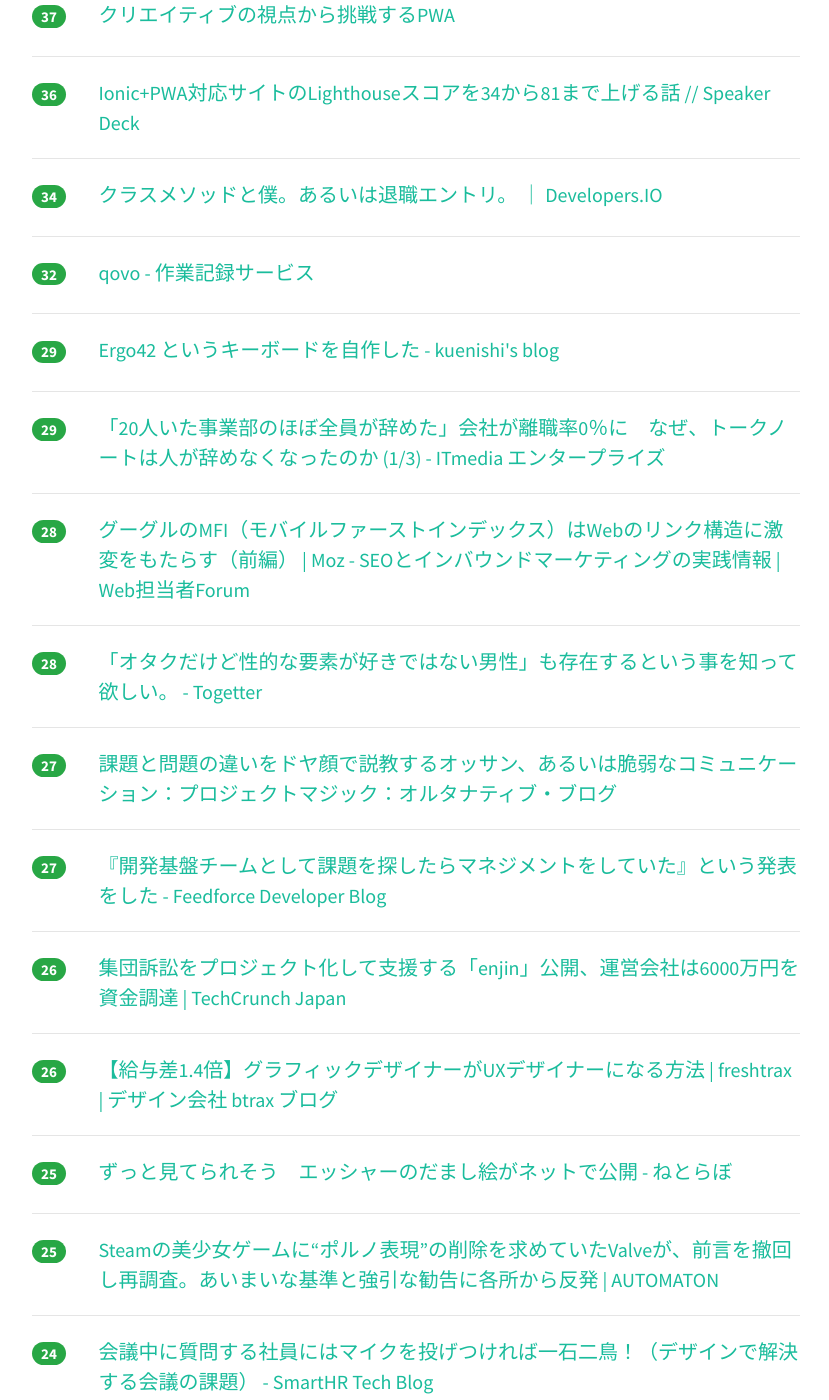
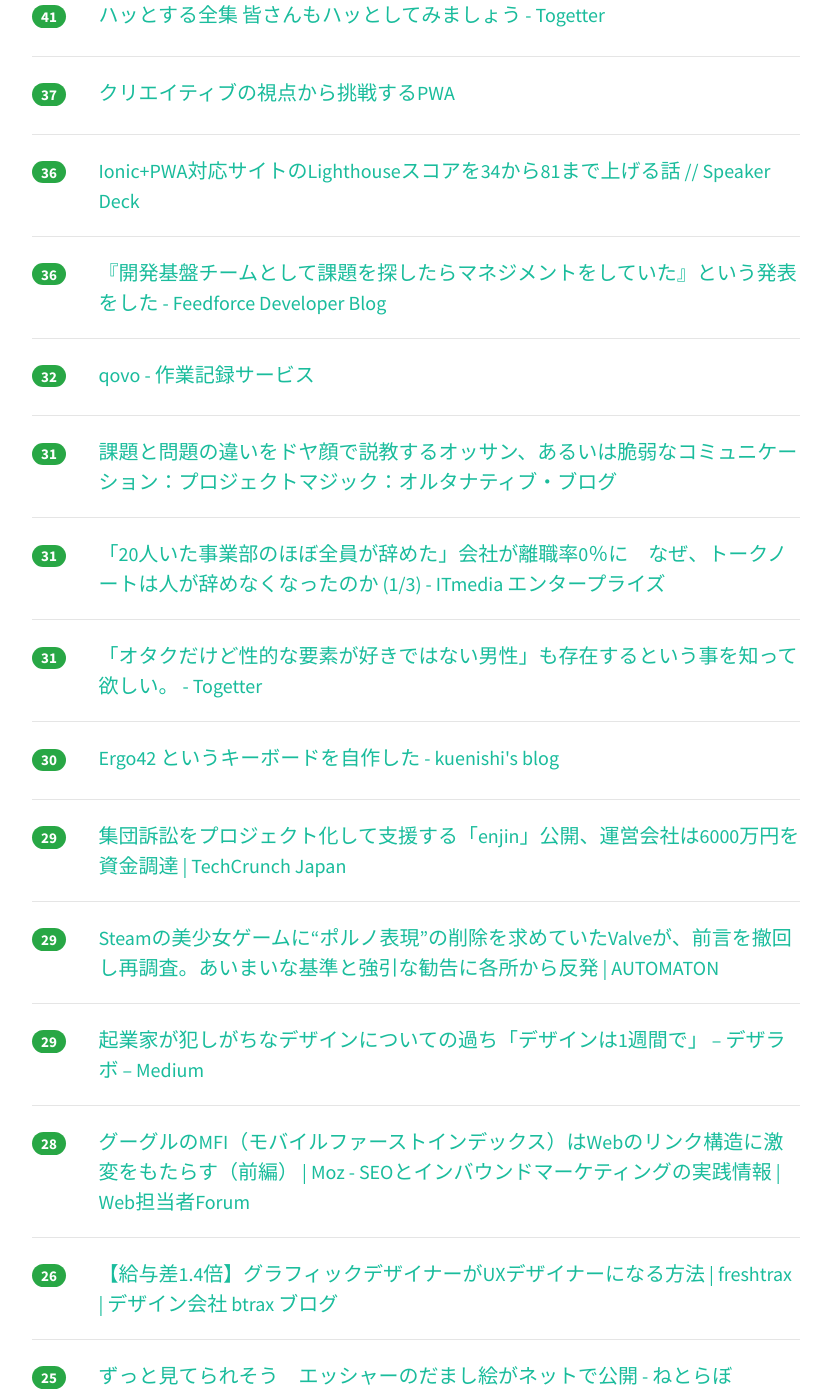
Before and after one commit to yatta47/hatena-matome-site, a Jekyll site: the page built from _posts/2018-05-21-hatena.md, in a window 1280 px wide and 1400 px high, scrolled down 2815 px. Shown: the whole window, without its empty margins (224-1053 px from the left). Built offline with Jekyll 4.4.1, drawn with Linux system fonts in a browser that asks for light colours; nearby versions of some CDN libraries; some of the changed text lies outside the part shown.

Commit message:
Updated 2018-05-21

```diff
--- a/_posts/2018-05-21-hatena.md
+++ b/_posts/2018-05-21-hatena.md
@@ -1,13 +1,13 @@
 ---
 layout: post
 title:  "2018-05-21 はてぶIT"
-date:   2018-05-21 22:02:47
+date:   2018-05-21 23:03:05
 tags: [it-hotentry]
 ---
-63 件のデータあり
+67 件のデータあり
 
 <hr><div class="row">
-<div class="col-1"><span class="badge badge-pill badge-success h2">893</span></div>
+<div class="col-1"><span class="badge badge-pill badge-success h2">914</span></div>
 <div class="col-11"><a href='http://www.megamouth.info/entry/2018/05/21/031550' target='_blank'>弊社から社員が退職しました - megamouthの葬列</a></div>
 </div>
 <hr>
@@ -17,43 +17,53 @@ tags: [it-hotentry]
 </div>
 <hr>
 <div class="row">
-<div class="col-1"><span class="badge badge-pill badge-success h2">385</span></div>
+<div class="col-1"><span class="badge badge-pill badge-success h2">393</span></div>
 <div class="col-11"><a href='http://www.yomiuri.co.jp/politics/20180520-OYT1T50149.html' target='_blank'>省庁データ、近く西暦で統一…来春は間に合わず : 政治 : 読売新聞（YOMIURI ONLINE）</a></div>
 </div>
 <hr>
 <div class="row">
-<div class="col-1"><span class="badge badge-pill badge-success h2">250</span></div>
+<div class="col-1"><span class="badge badge-pill badge-success h2">287</span></div>
+<div class="col-11"><a href='http://diamond.jp/articles/-/169786' target='_blank'>あなたが「グーグル式仕事術」を完コピすべき理由 | SPRINT 最速仕事術 | ダイヤモンド・オンライン</a></div>
+</div>
+<hr>
+<div class="row">
+<div class="col-1"><span class="badge badge-pill badge-success h2">258</span></div>
 <div class="col-11"><a href='https://medium.com/@voluntas/d03cafd3d2c0' target='_blank'>フルリモートワークを諦めた – V – Medium</a></div>
 </div>
 <hr>
 <div class="row">
-<div class="col-1"><span class="badge badge-pill badge-success h2">246</span></div>
-<div class="col-11"><a href='http://diamond.jp/articles/-/169786' target='_blank'>あなたが「グーグル式仕事術」を完コピすべき理由 | SPRINT 最速仕事術 | ダイヤモンド・オンライン</a></div>
+<div class="col-1"><span class="badge badge-pill badge-success h2">185</span></div>
+<div class="col-11"><a href='https://www.publickey1.jp/blog/18/javajava_day_tokyoopenjdk.html' target='_blank'>日本オラクルが今後のJavaのリリースモデルと公式バイナリについてあらためてJava Day Tokyoで説明。オラクルによる公式バイナリの無償提供はOpenJDKベース － Publickey</a></div>
 </div>
 <hr>
 <div class="row">
 <div class="col-1"><span class="badge badge-pill badge-success h2">179</span></div>
-<div class="col-11"><a href='https://www.publickey1.jp/blog/18/javajava_day_tokyoopenjdk.html' target='_blank'>日本オラクルが今後のJavaのリリースモデルと公式バイナリについてあらためてJava Day Tokyoで説明。オラクルによる公式バイナリの無償提供はOpenJDKベース － Publickey</a></div>
-</div>
-<hr>
-<div class="row">
-<div class="col-1"><span class="badge badge-pill badge-success h2">176</span></div>
 <div class="col-11"><a href='https://note.mu/goando/n/neb6ea35f1da3' target='_blank'>データ視覚化のデザイン #1｜Go Ando / THE GUILD｜note</a></div>
 </div>
 <hr>
 <div class="row">
-<div class="col-1"><span class="badge badge-pill badge-success h2">160</span></div>
+<div class="col-1"><span class="badge badge-pill badge-success h2">167</span></div>
 <div class="col-11"><a href='http://made.livesense.co.jp/entry/2018/05/21/105008' target='_blank'>DNS over HTTPSを使ってDNSレコードを外形監視 - LIVESENSE ENGINEER BLOG</a></div>
 </div>
 <hr>
 <div class="row">
-<div class="col-1"><span class="badge badge-pill badge-success h2">100</span></div>
+<div class="col-1"><span class="badge badge-pill badge-success h2">111</span></div>
 <div class="col-11"><a href='https://qiita.com/west-hiroaki/items/9560f0504c3bdfe970f5' target='_blank'>ソシャゲエンジニアの自分が開発MacBookにインストールしているアプリやら設定やら - Qiita</a></div>
 </div>
 <hr>
 <div class="row">
-<div class="col-1"><span class="badge badge-pill badge-success h2">97</span></div>
+<div class="col-1"><span class="badge badge-pill badge-success h2">100</span></div>
 <div class="col-11"><a href='http://s0sem0y.hatenablog.com/entry/2018/05/21/001941' target='_blank'>Deep Learning勉強のための書籍【2018年版】 - HELLO CYBERNETICS</a></div>
+</div>
+<hr>
+<div class="row">
+<div class="col-1"><span class="badge badge-pill badge-success h2">96</span></div>
+<div class="col-11"><a href='http://morishin.hatenablog.com/entry/release-katteyokatta' target='_blank'>「買ってよかったもの」というサイトをリリースした - 書いたもの。</a></div>
+</div>
+<hr>
+<div class="row">
+<div class="col-1"><span class="badge badge-pill badge-success h2">86</span></div>
+<div class="col-11"><a href='https://news.yahoo.co.jp/pickup/6283228' target='_blank'>省庁データ 西暦で統一へ | 2018/5/21(月) 7:44 - Yahoo!ニュース</a></div>
 </div>
 <hr>
 <div class="row">
@@ -62,38 +72,33 @@ tags: [it-hotentry]
 </div>
 <hr>
 <div class="row">
-<div class="col-1"><span class="badge badge-pill badge-success h2">84</span></div>
-<div class="col-11"><a href='https://news.yahoo.co.jp/pickup/6283228' target='_blank'>省庁データ 西暦で統一へ | 2018/5/21(月) 7:44 - Yahoo!ニュース</a></div>
+<div class="col-1"><span class="badge badge-pill badge-success h2">73</span></div>
+<div class="col-11"><a href='https://dev.classmethod.jp/tool/docker/microscanner/' target='_blank'>無料で脆弱性検査！Dockerfileに4行追加で導入できるmicroscannerを試してみた</a></div>
 </div>
 <hr>
 <div class="row">
-<div class="col-1"><span class="badge badge-pill badge-success h2">83</span></div>
-<div class="col-11"><a href='http://morishin.hatenablog.com/entry/release-katteyokatta' target='_blank'>「買ってよかったもの」というサイトをリリースした - 書いたもの。</a></div>
+<div class="col-1"><span class="badge badge-pill badge-success h2">72</span></div>
+<div class="col-11"><a href='https://forest.watch.impress.co.jp/docs/serial/yajiuma/1122692.html' target='_blank'>「Windows 10 April 2018 Update」で見つかった不具合のまとめ - やじうまの杜 - 窓の杜</a></div>
 </div>
 <hr>
 <div class="row">
-<div class="col-1"><span class="badge badge-pill badge-success h2">69</span></div>
+<div class="col-1"><span class="badge badge-pill badge-success h2">72</span></div>
 <div class="col-11"><a href='https://qiita.com/taptappun/items/1d3e2c9646cf7d4557db' target='_blank'>ゲームでよく見落とされるテストケースとその再現手法 - Qiita</a></div>
 </div>
 <hr>
 <div class="row">
-<div class="col-1"><span class="badge badge-pill badge-success h2">68</span></div>
-<div class="col-11"><a href='https://forest.watch.impress.co.jp/docs/serial/yajiuma/1122692.html' target='_blank'>「Windows 10 April 2018 Update」で見つかった不具合のまとめ - やじうまの杜 - 窓の杜</a></div>
-</div>
-<hr>
-<div class="row">
-<div class="col-1"><span class="badge badge-pill badge-success h2">68</span></div>
-<div class="col-11"><a href='https://dev.classmethod.jp/tool/docker/microscanner/' target='_blank'>無料で脆弱性検査！Dockerfileに4行追加で導入できるmicroscannerを試してみた</a></div>
-</div>
-<hr>
-<div class="row">
-<div class="col-1"><span class="badge badge-pill badge-success h2">64</span></div>
+<div class="col-1"><span class="badge badge-pill badge-success h2">65</span></div>
 <div class="col-11"><a href='https://developers.google.com/web/progressive-web-apps/checklist' target='_blank'>Progressive Web App Checklist  |  Web  |  Google Developers</a></div>
 </div>
 <hr>
 <div class="row">
-<div class="col-1"><span class="badge badge-pill badge-success h2">59</span></div>
+<div class="col-1"><span class="badge badge-pill badge-success h2">63</span></div>
 <div class="col-11"><a href='http://isucon.net/archives/52012898.html' target='_blank'>ISUCON8 日程決定＆1名での参加枠設置します！ #isucon : ISUCON公式Blog</a></div>
+</div>
+<hr>
+<div class="row">
+<div class="col-1"><span class="badge badge-pill badge-success h2">60</span></div>
+<div class="col-11"><a href='http://tech.nikkeibp.co.jp/atcl/nxt/column/18/00294/051700002/' target='_blank'>なくなるJava SE無償版、ユーザーはどうなる | 日経 xTECH（クロステック）</a></div>
 </div>
 <hr>
 <div class="row">
@@ -102,28 +107,33 @@ tags: [it-hotentry]
 </div>
 <hr>
 <div class="row">
-<div class="col-1"><span class="badge badge-pill badge-success h2">55</span></div>
-<div class="col-11"><a href='http://tech.nikkeibp.co.jp/atcl/nxt/column/18/00294/051700002/' target='_blank'>なくなるJava SE無償版、ユーザーはどうなる | 日経 xTECH（クロステック）</a></div>
+<div class="col-1"><span class="badge badge-pill badge-success h2">57</span></div>
+<div class="col-11"><a href='https://coliss.com/articles/build-websites/operation/work/image-organizer-tiat.html' target='_blank'>デザイナー・カメラマンにおすすめ！大量の画像を効率的に管理できるWin, Mac, Linux対応の無料アプリ -Tiat | コリス</a></div>
+</div>
+<hr>
+<div class="row">
+<div class="col-1"><span class="badge badge-pill badge-success h2">56</span></div>
+<div class="col-11"><a href='https://wevox.io/media/story_pepabo_anchipo/' target='_blank'>「マネージメントとはつくること」GMOペパボCTOに聞く組織開発の真髄 | DIO</a></div>
 </div>
 <hr>
 <div class="row">
 <div class="col-1"><span class="badge badge-pill badge-success h2">53</span></div>
-<div class="col-11"><a href='https://coliss.com/articles/build-websites/operation/work/image-organizer-tiat.html' target='_blank'>デザイナー・カメラマンにおすすめ！大量の画像を効率的に管理できるWin, Mac, Linux対応の無料アプリ -Tiat | コリス</a></div>
-</div>
-<hr>
-<div class="row">
-<div class="col-1"><span class="badge badge-pill badge-success h2">52</span></div>
 <div class="col-11"><a href='https://about.yahoo.co.jp/info/bigdata/special/2018/01/' target='_blank'>新社会人もベテラン社員も必見！ビッグデータで新社会人の悩みを先に知る - ビッグデータレポート - ヤフー株式会社</a></div>
 </div>
 <hr>
 <div class="row">
 <div class="col-1"><span class="badge badge-pill badge-success h2">49</span></div>
-<div class="col-11"><a href='https://wevox.io/media/story_pepabo_anchipo/' target='_blank'>「マネージメントとはつくること」GMOペパボCTOに聞く組織開発の真髄 | DIO</a></div>
+<div class="col-11"><a href='https://thehimalayantimes.com/nepal/japanese-climber-nobukazu-kuriki-found-dead-on-mt-everest/' target='_blank'>BREAKING: Japanese climber Nobukazu Kuriki found dead on Mt Everest</a></div>
 </div>
 <hr>
 <div class="row">
-<div class="col-1"><span class="badge badge-pill badge-success h2">48</span></div>
-<div class="col-11"><a href='https://thehimalayantimes.com/nepal/japanese-climber-nobukazu-kuriki-found-dead-on-mt-everest/' target='_blank'>BREAKING: Japanese climber Nobukazu Kuriki found dead on Mt Everest</a></div>
+<div class="col-1"><span class="badge badge-pill badge-success h2">45</span></div>
+<div class="col-11"><a href='https://qiita.com/janus_wel/items/5aa48c8340bffb12d147' target='_blank'>react-native-dom の何がすごいのか - Qiita</a></div>
+</div>
+<hr>
+<div class="row">
+<div class="col-1"><span class="badge badge-pill badge-success h2">43</span></div>
+<div class="col-11"><a href='https://dev.classmethod.jp/etc/see-you-classmethod/' target='_blank'>クラスメソッドと僕。あるいは退職エントリ。 ｜ Developers.IO</a></div>
 </div>
 <hr>
 <div class="row">
@@ -132,13 +142,8 @@ tags: [it-hotentry]
 </div>
 <hr>
 <div class="row">
-<div class="col-1"><span class="badge badge-pill badge-success h2">39</span></div>
+<div class="col-1"><span class="badge badge-pill badge-success h2">41</span></div>
 <div class="col-11"><a href='https://togetter.com/li/1208790' target='_blank'>ハッとする全集 皆さんもハッとしてみましょう - Togetter</a></div>
-</div>
-<hr>
-<div class="row">
-<div class="col-1"><span class="badge badge-pill badge-success h2">38</span></div>
-<div class="col-11"><a href='https://qiita.com/janus_wel/items/5aa48c8340bffb12d147' target='_blank'>react-native-dom の何がすごいのか - Qiita</a></div>
 </div>
 <hr>
 <div class="row">
@@ -152,8 +157,8 @@ tags: [it-hotentry]
 </div>
 <hr>
 <div class="row">
-<div class="col-1"><span class="badge badge-pill badge-success h2">34</span></div>
-<div class="col-11"><a href='https://dev.classmethod.jp/etc/see-you-classmethod/' target='_blank'>クラスメソッドと僕。あるいは退職エントリ。 ｜ Developers.IO</a></div>
+<div class="col-1"><span class="badge badge-pill badge-success h2">36</span></div>
+<div class="col-11"><a href='http://developer.feedforce.jp/entry/2018/05/21/150000' target='_blank'>『開発基盤チームとして課題を探したらマネジメントをしていた』という発表をした - Feedforce Developer Blog</a></div>
 </div>
 <hr>
 <div class="row">
@@ -162,38 +167,43 @@ tags: [it-hotentry]
 </div>
 <hr>
 <div class="row">
-<div class="col-1"><span class="badge badge-pill badge-success h2">29</span></div>
+<div class="col-1"><span class="badge badge-pill badge-success h2">31</span></div>
+<div class="col-11"><a href='http://blogs.itmedia.co.jp/magic/2018/05/post_49.html' target='_blank'>課題と問題の違いをドヤ顔で説教するオッサン、あるいは脆弱なコミュニケーション：プロジェクトマジック：オルタナティブ・ブログ</a></div>
+</div>
+<hr>
+<div class="row">
+<div class="col-1"><span class="badge badge-pill badge-success h2">31</span></div>
+<div class="col-11"><a href='http://www.itmedia.co.jp/enterprise/articles/1805/21/news024.html' target='_blank'>「20人いた事業部のほぼ全員が辞めた」会社が離職率0％に　なぜ、トークノートは人が辞めなくなったのか (1/3) - ITmedia エンタープライズ</a></div>
+</div>
+<hr>
+<div class="row">
+<div class="col-1"><span class="badge badge-pill badge-success h2">31</span></div>
+<div class="col-11"><a href='https://togetter.com/li/1229432' target='_blank'>「オタクだけど性的な要素が好きではない男性」も存在するという事を知って欲しい。 - Togetter</a></div>
+</div>
+<hr>
+<div class="row">
+<div class="col-1"><span class="badge badge-pill badge-success h2">30</span></div>
 <div class="col-11"><a href='https://kuenishi.hatenadiary.jp/entry/2018/05/20/143135' target='_blank'>Ergo42 というキーボードを自作した - kuenishi's blog</a></div>
 </div>
 <hr>
 <div class="row">
 <div class="col-1"><span class="badge badge-pill badge-success h2">29</span></div>
-<div class="col-11"><a href='http://www.itmedia.co.jp/enterprise/articles/1805/21/news024.html' target='_blank'>「20人いた事業部のほぼ全員が辞めた」会社が離職率0％に　なぜ、トークノートは人が辞めなくなったのか (1/3) - ITmedia エンタープライズ</a></div>
+<div class="col-11"><a href='https://jp.techcrunch.com/2018/05/21/enjin-the-class-action-platform/' target='_blank'>集団訴訟をプロジェクト化して支援する「enjin」公開、運営会社は6000万円を資金調達 | TechCrunch Japan</a></div>
+</div>
+<hr>
+<div class="row">
+<div class="col-1"><span class="badge badge-pill badge-success h2">29</span></div>
+<div class="col-11"><a href='http://jp.automaton.am/articles/newsjp/20180521-68272/' target='_blank'>Steamの美少女ゲームに“ポルノ表現”の削除を求めていたValveが、前言を撤回し再調査。あいまいな基準と強引な勧告に各所から反発 | AUTOMATON</a></div>
+</div>
+<hr>
+<div class="row">
+<div class="col-1"><span class="badge badge-pill badge-success h2">29</span></div>
+<div class="col-11"><a href='https://medium.com/design-lab/e9cb6700ccc4' target='_blank'>起業家が犯しがちなデザインについての過ち「デザインは1週間で」 – デザラボ – Medium</a></div>
 </div>
 <hr>
 <div class="row">
 <div class="col-1"><span class="badge badge-pill badge-success h2">28</span></div>
 <div class="col-11"><a href='https://webtan.impress.co.jp/e/2018/05/21/29274' target='_blank'>グーグルのMFI（モバイルファーストインデックス）はWebのリンク構造に激変をもたらす（前編） | Moz - SEOとインバウンドマーケティングの実践情報 | Web担当者Forum</a></div>
-</div>
-<hr>
-<div class="row">
-<div class="col-1"><span class="badge badge-pill badge-success h2">28</span></div>
-<div class="col-11"><a href='https://togetter.com/li/1229432' target='_blank'>「オタクだけど性的な要素が好きではない男性」も存在するという事を知って欲しい。 - Togetter</a></div>
-</div>
-<hr>
-<div class="row">
-<div class="col-1"><span class="badge badge-pill badge-success h2">27</span></div>
-<div class="col-11"><a href='http://blogs.itmedia.co.jp/magic/2018/05/post_49.html' target='_blank'>課題と問題の違いをドヤ顔で説教するオッサン、あるいは脆弱なコミュニケーション：プロジェクトマジック：オルタナティブ・ブログ</a></div>
-</div>
-<hr>
-<div class="row">
-<div class="col-1"><span class="badge badge-pill badge-success h2">27</span></div>
-<div class="col-11"><a href='http://developer.feedforce.jp/entry/2018/05/21/150000' target='_blank'>『開発基盤チームとして課題を探したらマネジメントをしていた』という発表をした - Feedforce Developer Blog</a></div>
-</div>
-<hr>
-<div class="row">
-<div class="col-1"><span class="badge badge-pill badge-success h2">26</span></div>
-<div class="col-11"><a href='https://jp.techcrunch.com/2018/05/21/enjin-the-class-action-platform/' target='_blank'>集団訴訟をプロジェクト化して支援する「enjin」公開、運営会社は6000万円を資金調達 | TechCrunch Japan</a></div>
 </div>
 <hr>
 <div class="row">
@@ -207,8 +217,8 @@ tags: [it-hotentry]
 </div>
 <hr>
 <div class="row">
-<div class="col-1"><span class="badge badge-pill badge-success h2">25</span></div>
-<div class="col-11"><a href='http://jp.automaton.am/articles/newsjp/20180521-68272/' target='_blank'>Steamの美少女ゲームに“ポルノ表現”の削除を求めていたValveが、前言を撤回し再調査。あいまいな基準と強引な勧告に各所から反発 | AUTOMATON</a></div>
+<div class="col-1"><span class="badge badge-pill badge-success h2">24</span></div>
+<div class="col-11"><a href='http://www.itmedia.co.jp/news/articles/1805/21/news087.html' target='_blank'>NTTBP、公衆Wi-Fiの「ロボット型自動接続プログラム」批判、「不適切な利用」制限へ　「エリアオーナーの意図をないがしろにしている」 - ITmedia NEWS</a></div>
 </div>
 <hr>
 <div class="row">
@@ -222,8 +232,18 @@ tags: [it-hotentry]
 </div>
 <hr>
 <div class="row">
-<div class="col-1"><span class="badge badge-pill badge-success h2">23</span></div>
-<div class="col-11"><a href='http://www.itmedia.co.jp/news/articles/1805/21/news087.html' target='_blank'>NTTBP、公衆Wi-Fiの「ロボット型自動接続プログラム」批判、「不適切な利用」制限へ　「エリアオーナーの意図をないがしろにしている」 - ITmedia NEWS</a></div>
+<div class="col-1"><span class="badge badge-pill badge-success h2">22</span></div>
+<div class="col-11"><a href='http://www.itmedia.co.jp/news/articles/1805/21/news093.html' target='_blank'>「電車でOculus GoT」が快適に - ITmedia NEWS</a></div>
+</div>
+<hr>
+<div class="row">
+<div class="col-1"><span class="badge badge-pill badge-success h2">21</span></div>
+<div class="col-11"><a href='https://gigazine.net/news/20180520-comic-app-ganma/' target='_blank'>完全無料でいくらでも我慢せずマンガを読める1000万ダウンロードを突破したマンガアプリ「GANMA!」 - GIGAZINE</a></div>
+</div>
+<hr>
+<div class="row">
+<div class="col-1"><span class="badge badge-pill badge-success h2">21</span></div>
+<div class="col-11"><a href='http://d.hatena.ne.jp/himaginary/20180520/death_of_acceleration' target='_blank'>インフレ加速仮説の死 - himaginaryの日記</a></div>
 </div>
 <hr>
 <div class="row">
@@ -237,8 +257,13 @@ tags: [it-hotentry]
 </div>
 <hr>
 <div class="row">
+<div class="col-1"><span class="badge badge-pill badge-success h2">21</span></div>
+<div class="col-11"><a href='http://www.atmarkit.co.jp/ait/articles/1805/18/news022.html' target='_blank'>BFF（Backends For Frontends）の5つの便利なユースケース：マイクロサービス/API時代のフロントエンド開発（2） - ＠IT</a></div>
+</div>
+<hr>
+<div class="row">
 <div class="col-1"><span class="badge badge-pill badge-success h2">19</span></div>
-<div class="col-11"><a href='https://gigazine.net/news/20180520-comic-app-ganma/' target='_blank'>完全無料でいくらでも我慢せずマンガを読める1000万ダウンロードを突破したマンガアプリ「GANMA!」 - GIGAZINE</a></div>
+<div class="col-11"><a href='https://corp.zaif.jp/info/9491/' target='_blank'>Zaif ニュースレター vol.1 | Zaif Exchange</a></div>
 </div>
 <hr>
 <div class="row">
@@ -258,17 +283,12 @@ tags: [it-hotentry]
 <hr>
 <div class="row">
 <div class="col-1"><span class="badge badge-pill badge-success h2">18</span></div>
-<div class="col-11"><a href='http://www.atmarkit.co.jp/ait/articles/1805/18/news022.html' target='_blank'>BFF（Backends For Frontends）の5つの便利なユースケース：マイクロサービス/API時代のフロントエンド開発（2） - ＠IT</a></div>
+<div class="col-11"><a href='http://developer.medley.jp/entry/2018/05/21/180652' target='_blank'>電子カルテシステム開発の難しさを解決するためのフルマネージドサービスの活用 - Medley Developer Blog</a></div>
 </div>
 <hr>
 <div class="row">
 <div class="col-1"><span class="badge badge-pill badge-success h2">17</span></div>
 <div class="col-11"><a href='http://appllio.com/how-to-use-mobile-tcard' target='_blank'>スマホがTカード代わりになる「モバイルTカード」の使い方、Tポイントが貯まる対応アプリも紹介 | アプリオ</a></div>
-</div>
-<hr>
-<div class="row">
-<div class="col-1"><span class="badge badge-pill badge-success h2">17</span></div>
-<div class="col-11"><a href='http://d.hatena.ne.jp/himaginary/20180520/death_of_acceleration' target='_blank'>インフレ加速仮説の死 - himaginaryの日記</a></div>
 </div>
 <hr>
 <div class="row">
@@ -282,7 +302,7 @@ tags: [it-hotentry]
 </div>
 <hr>
 <div class="row">
-<div class="col-1"><span class="badge badge-pill badge-success h2">13</span></div>
+<div class="col-1"><span class="badge badge-pill badge-success h2">14</span></div>
 <div class="col-11"><a href='http://honeshabri.hatenablog.com/entry/strength_training_with_siri' target='_blank'>Siriお姉さんに励まされながら筋トレを行う - 本しゃぶり</a></div>
 </div>
 <hr>
@@ -308,12 +328,12 @@ tags: [it-hotentry]
 <hr>
 <div class="row">
 <div class="col-1"><span class="badge badge-pill badge-success h2">9</span></div>
-<div class="col-11"><a href='http://news.livedoor.com/article/detail/14742656/' target='_blank'>PCを重くしてしまう不要なファイル Windows10向けの対策アプリ - ライブドアニュース</a></div>
+<div class="col-11"><a href='https://omnidb.org/en/' target='_blank'>OmniDB - Open Source Web Tool For Database Management</a></div>
 </div>
 <hr>
 <div class="row">
-<div class="col-1"><span class="badge badge-pill badge-success h2">8</span></div>
-<div class="col-11"><a href='https://omnidb.org/en/' target='_blank'>OmniDB - Open Source Web Tool For Database Management</a></div>
+<div class="col-1"><span class="badge badge-pill badge-success h2">9</span></div>
+<div class="col-11"><a href='http://news.livedoor.com/article/detail/14742656/' target='_blank'>PCを重くしてしまう不要なファイル Windows10向けの対策アプリ - ライブドアニュース</a></div>
 </div>
 <hr>
 <div class="row">
```
